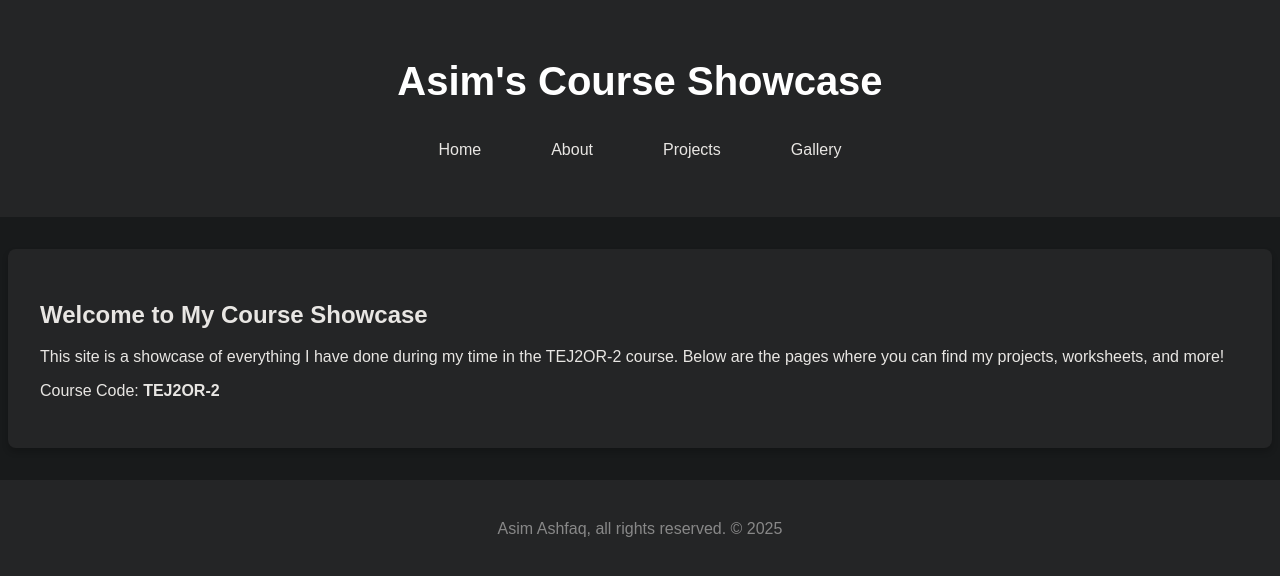
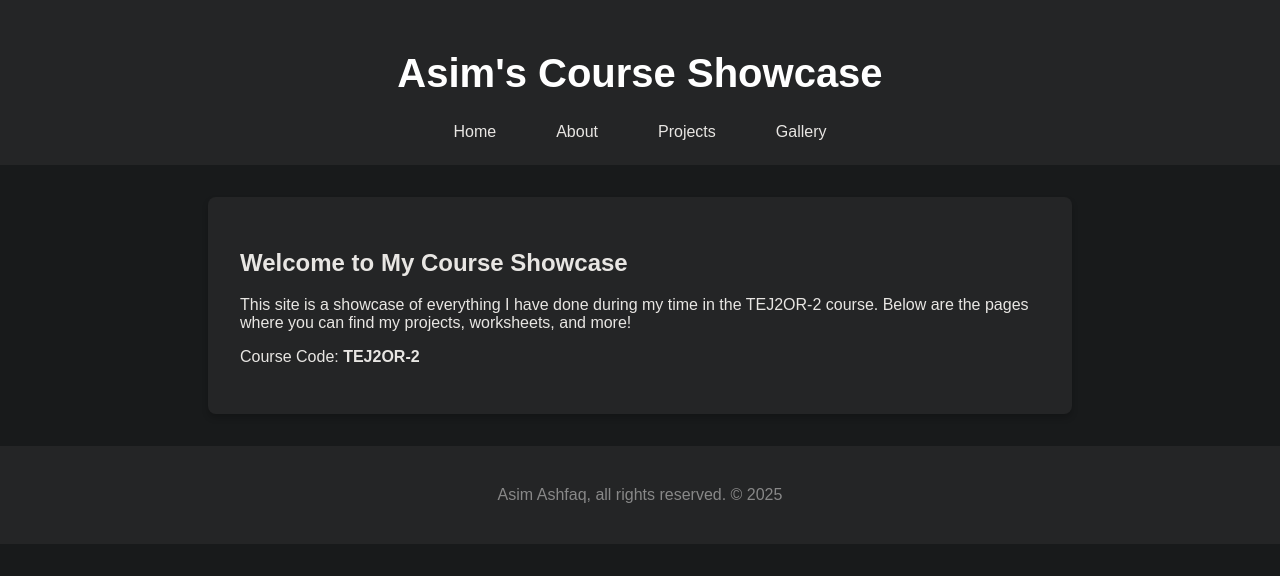
Before and after one commit to Asim-A-dev/Asim.github.io, a Jekyll site: the page built from index.html, in a window 1280 px wide. Shown: the top 576 px of the page. Built offline with Jekyll 4.4.1, drawn with Linux system fonts in a browser that asks for light colours.

Commit message:
Update style.css

```diff
--- a/assets/css/style.css
+++ b/assets/css/style.css
@@ -1,16 +1,16 @@
-/* General Styles */
+/* General styles */
 html, body {
   margin: 0;
   padding: 0;
   font-family: Arial, sans-serif;
-  background-color: #181a1b; /* Soft dark background */
-  color: #e8e6e3; /* Neutral light text */
+  background-color: #181a1b;
+  color: #e8e6e3;
 }
 
 header {
-  background-color: #242526; /* Darker header */
+  background-color: #242526;
   color: #ffffff;
-  padding: 2em 0;
+  padding: 1.5em 0;
   text-align: center;
 }
 
@@ -19,22 +19,22 @@ header h1 {
 }
 
 nav ul {
-  list-style-type: none;
+  list-style: none;
   padding: 0;
+  margin: 0;
   display: flex;
   justify-content: center;
 }
 
 nav ul li {
   position: relative;
-  margin: 0 20px;
+  margin: 0 15px;
 }
 
 nav ul li a {
   color: #e8e6e3;
   text-decoration: none;
   padding: 10px 15px;
-  display: block;
 }
 
 nav ul li a:hover {
@@ -47,25 +47,14 @@ nav .dropdown-content {
   position: absolute;
   background-color: #333;
   min-width: 160px;
-  z-index: 1;
 }
 
 nav ul li:hover .dropdown-content {
   display: block;
 }
 
-nav .dropdown-content a {
-  color: #f1f1f1;
-  padding: 12px 16px;
-  display: block;
-}
-
-nav .dropdown-content a:hover {
-  background-color: #575757;
-}
-
 main {
-  max-width: 1200px;
+  max-width: 800px;
   margin: 2em auto;
   padding: 2em;
   background-color: #242526;
@@ -78,5 +67,4 @@ footer {
   color: #888888;
   text-align: center;
   padding: 1.5em 0;
-  margin-top: 2em;
 }
```
